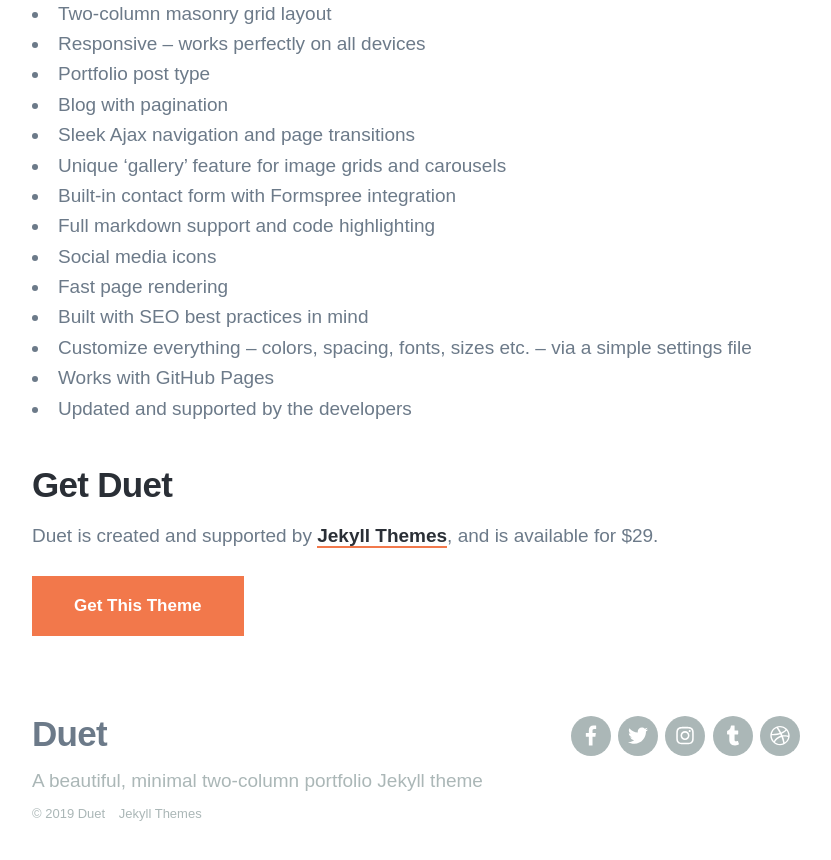
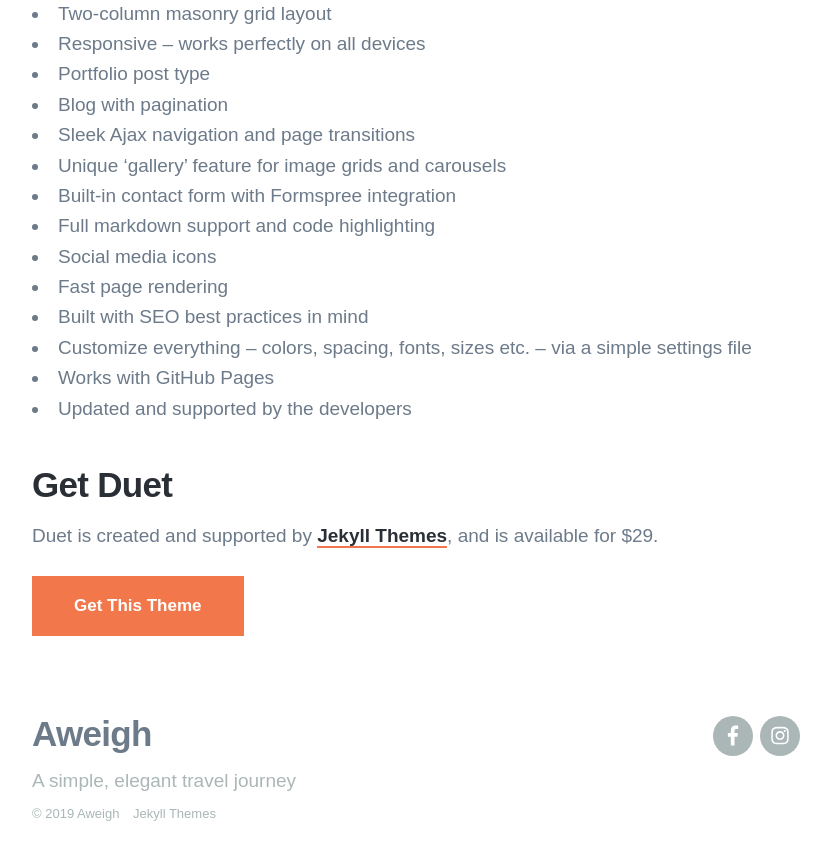
Before and after one commit to naccrat/aweighapp-old, a Jekyll site: the page built from _pages/about.md, in a window 1280 px wide and 900 px high, scrolled down 1227 px. Shown: the top 860 px of the window, without its empty margins (224-1055 px from the left). Built offline with Jekyll 4.4.1, drawn with Linux system fonts in a browser that asks for light colours; nearby versions of some CDN libraries; some web fonts are replaced.

Commit message:
settings

```diff
--- a/_config.yml
+++ b/_config.yml
@@ -1,4 +1,4 @@
-site: Duet Jekyll Theme
+site: Aweigh
 
 collections:
   pages:
--- a/_data/settings.yml
+++ b/_data/settings.yml
@@ -1,5 +1,5 @@
 basic_settings:
-  site_title: Duet
+  site_title: Aweigh
   favicon_image: /images/favicon.png
 
 header_settings:
@@ -20,21 +20,21 @@
 footer_settings:
   logo_image:
   logo_width: 200
-  footer_tagline: A beautiful, minimal two-column portfolio Jekyll theme
+  footer_tagline: A simple, elegant travel journey
 
 grid_settings:
   overlay_opacity: 0.8
   grid_spacing: 10
 
 contact_settings:
-  form_action: 'https://formspree.io/your@email.com'
+  form_action: 'https://formspree.io/naccrat@gmail.com'
   confirmation_url: '/thanks'
   email_subject: 'Contact form submission'
   send_button_text: 'Send Message'
 
 social_settings:
-  facebook_url: 'https://www.facebook.com/jekyllthemes/'
-  twitter_url: 'https://twitter.com/jekyllthemesio'
+  facebook_url: 'https://www.facebook.com/aweighapp'
+  twitter_url: ''
   instagram_url: 'http://instagram.com'
   snapchat_url: ''
   youtube_url: ''
@@ -46,8 +46,8 @@
   amazon_url: ''
   apple_url: ''
   android_url: ''
-  tumblr_url: 'http://tumblr.com'
-  dribbble_url: 'http://dribbble.com'
+  tumblr_url: ''
+  dribbble_url: ''
   behance_url: ''
   deviantart_url: ''
   github_url: ''
```
Also changed, not shown: index.html (+4 -5 lines).
